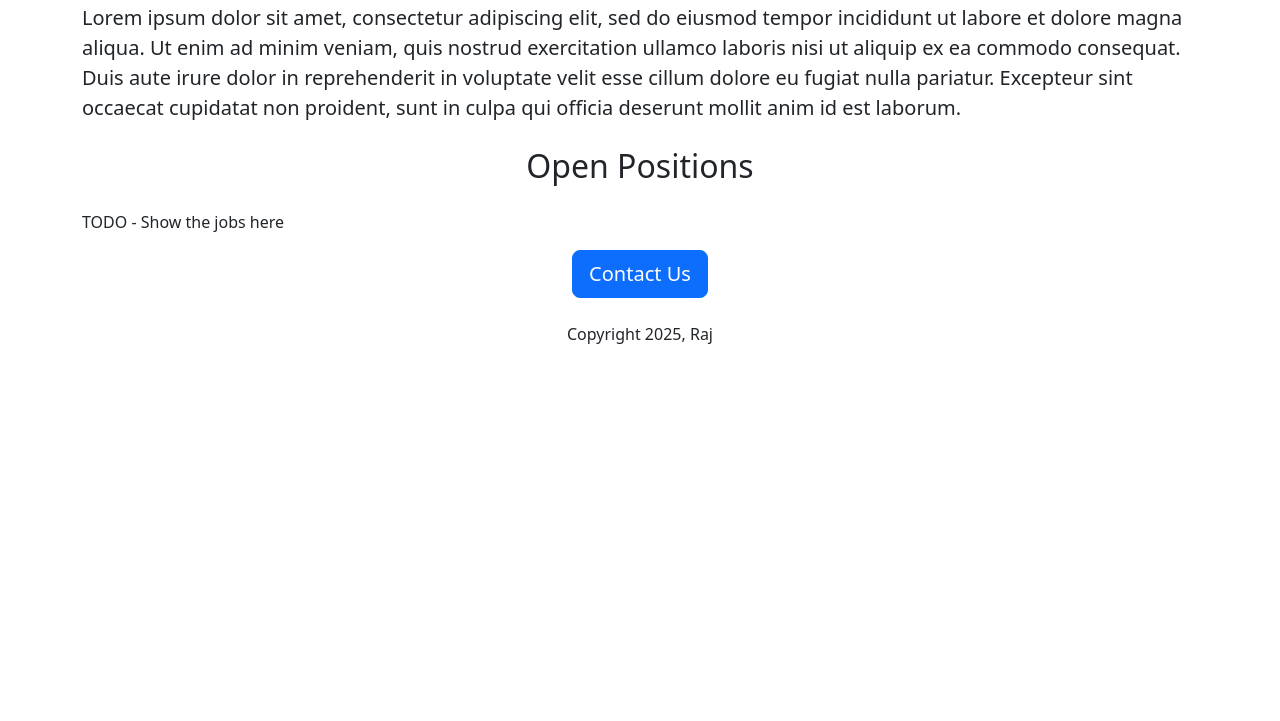
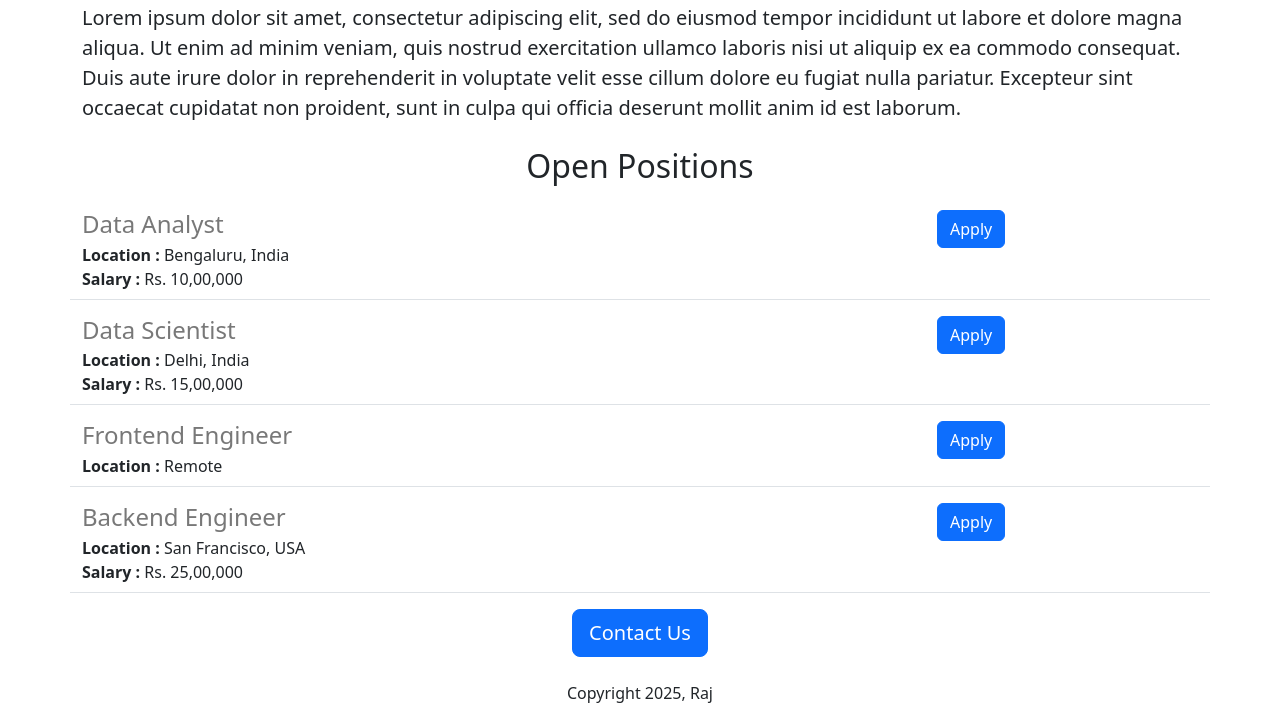
Before and after one commit to Rajcodes08/Raj-career-website, a Flask app: page / in a window 1280 px wide. Shown: the part 499-1220 px from the top of the page. Before the commit the page ends 843 px from the top, so only its background shows below. Run offline with Flask 3, Linux system fonts and the light colour scheme.

Commit message:
done rendering using jinja templates

```diff
--- a/app.py
+++ b/app.py
@@ -3,11 +3,37 @@ from flask import Flask, render_template # flask is module # Flask is a class
 app = Flask(__name__) # __name__ is a special variable in Python that holds the name of the current module # app is object of class Flask
 # __name__ is used to determine if the script is being run directly or imported as a module
 
+JOBS = [
+    {
+        'id': 1,
+        'title': 'Data Analyst',
+        'location': 'Bengaluru, India',
+        'salary': 'Rs. 10,00,000'
+    },
+    {
+        'id': 2,
+        'title': 'Data Scientist',
+        'location': 'Delhi, India',
+        'salary': 'Rs. 15,00,000'
+    },
+    {
+        'id': 3,
+        'title': 'Frontend Engineer',
+        'location': 'Remote'
+    },
+    {
+        'id': 4,
+        'title': 'Backend Engineer',
+        'location': 'San Francisco, USA',
+        'salary': 'Rs. 25,00,000'
+    }
+]
+
 @app.route('/') # jovian.ai/learn here jovian.ai is the domain and /learn is the path or route
  # / is empty path or root path
 # @app.route('/hello') # this is a decorator that tells Flask what URL should call the function that follows
 def hello_world():
-    return render_template('home.html') # this function returns a string that will be displayed in the browser when the URL is accessed
+    return render_template('home.html', jobs=JOBS, company_name=' Raj ') # this function returns a string that will be displayed in the browser when the URL is accessed
 
 @app.route('/friend/')
 def hello_world2():
--- /dev/null
+++ b/tempCodeRunnerFile.py
@@ -0,0 +1,2 @@
+
+    },
--- a/templates/home.html
+++ b/templates/home.html
@@ -2,7 +2,7 @@
 <html>
 
 <head>
-    <title>RAJ CAREERS</title> <!---->
+    <title>RAJ CAREERS</title>
     <meta charset="utf-8">
     <meta name="viewport" content="width=device-width, initial-scale=1">
     <link href="https://cdn.jsdelivr.net/npm/bootstrap@5.3.6/dist/css/bootstrap.min.css" rel="stylesheet"
@@ -18,20 +18,28 @@
 
 <body>
     <div class="container">
-        <h1 class="text-center mt-4 mb-4">Raj Careers</h1>
+        <h1 class="text-center mt-4 mb-4"> {{company_name}}Careers</h1>
         <img class="img-fluid" id="banner" src="{{ url_for('static', filename='banner.jpg') }}" height="320">
         <h2 class="text-center"> About Raj </h2>
-        <p class="lead" >
-            Lorem ipsum dolor sit amet, consectetur adipiscing elit, sed do eiusmod tempor incididunt ut labore et dolore magna
-            aliqua. Ut enim ad minim veniam, quis nostrud exercitation ullamco laboris nisi ut aliquip ex ea commodo consequat. Duis
-            aute irure dolor in reprehenderit in voluptate velit esse cillum dolore eu fugiat nulla pariatur. Excepteur sint
+        <p class="lead">
+            Lorem ipsum dolor sit amet, consectetur adipiscing elit, sed do eiusmod tempor incididunt ut labore et
+            dolore magna
+            aliqua. Ut enim ad minim veniam, quis nostrud exercitation ullamco laboris nisi ut aliquip ex ea commodo
+            consequat. Duis
+            aute irure dolor in reprehenderit in voluptate velit esse cillum dolore eu fugiat nulla pariatur. Excepteur
+            sint
             occaecat cupidatat non proident, sunt in culpa qui officia deserunt mollit anim id est laborum.
         </p>
         <h2 class="text-center mt-4 mb-4">Open Positions</h2>
-        <p > TODO - Show the jobs here</p>
-        <div CLASS="text-center">
+        <div>
+            {% for job in jobs %}
+            {% include 'jobitem.html' %}
+
+            {% endfor %}
+        </div>
+        <div class="text-center">
             <button class="btn btn-primary btn-lg">Contact Us</button>
-          <p class="mt-4" > Copyright 2025, Raj</p>
+            <p class="mt-4"> Copyright 2025, Raj</p>
         </div>
     </div>
 
--- /dev/null
+++ b/templates/jobitem.html
@@ -0,0 +1,19 @@
+<div class="border-bottom row" style="margin-bottom:16px; padding-bottom:8px;">
+    <div class="col-9"> <!--width=9-->
+        <h4 style="color:rgb(120, 120, 120); margin-bottom:4px; ">
+            {{ job['title'] }}
+        </h4>
+        <div>
+            <b>Location :</b> {{ job['location'] }}
+        </div>
+        {% if 'salary' in job %}
+        <div>
+            <b>Salary :</b> {{ job['salary'] }}
+        </div>
+        {% endif %}
+    </div>
+    <div class="col-3">
+        <button type="button" class="btn btn-primary">Apply</button>
+    </div>
+
+</div>
```
Also changed, not shown: templates/basics.html (renamed from templates/dup_home.html). Lines whose indentation alone changed are shown as unchanged.
